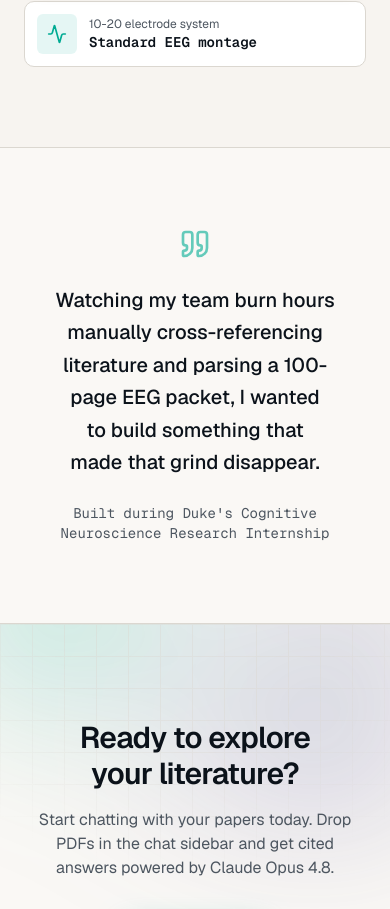
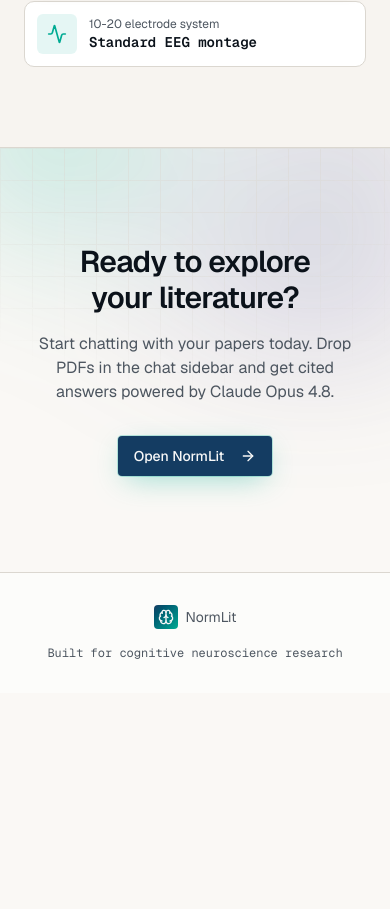
Before and after one commit to selinmutlu06/NormLit, a Next.js app: page / in a window 390 px wide. Shown: the part 5387-6296 px from the top of the page. After the commit the page ends 6080 px from the top, so only its background shows below. Built offline with nearby package versions, Linux system fonts and the light colour scheme.

Commit message:
Remove origin story section from landing page
Drop the "Watching my team burn hours..." blockquote section and its now-unused Quote icon import.

Co-Authored-By: Claude Opus 4.8 <noreply@anthropic.com>

```diff
--- a/app/page.tsx
+++ b/app/page.tsx
@@ -12,7 +12,6 @@ import {
   Database,
   Zap,
   Sparkles,
-  Quote,
 } from "lucide-react"
 import { Button } from "@/components/ui/button"
 import { ThemeToggle } from "@/components/theme-toggle"
@@ -335,22 +334,6 @@ export default function LandingPage() {
           </div>
         </section>
 
-        {/* Origin story */}
-        <section className="border-b">
-          <div className="mx-auto max-w-3xl px-6 py-20 text-center lg:py-24">
-            <Reveal>
-              <Quote className="mx-auto size-8 text-accent/60" />
-              <blockquote className="mt-6 text-balance text-xl font-medium leading-relaxed text-foreground md:text-2xl">
-                Watching my team burn hours manually cross-referencing literature and parsing a
-                100-page EEG packet, I wanted to build something that made that grind disappear.
-              </blockquote>
-              <p className="mt-6 font-mono text-sm text-muted-foreground">
-                Built during Duke&apos;s Cognitive Neuroscience Research Internship
-              </p>
-            </Reveal>
-          </div>
-        </section>
-
         {/* CTA */}
         <section className="relative overflow-hidden">
           <div className="aurora" aria-hidden />
```
